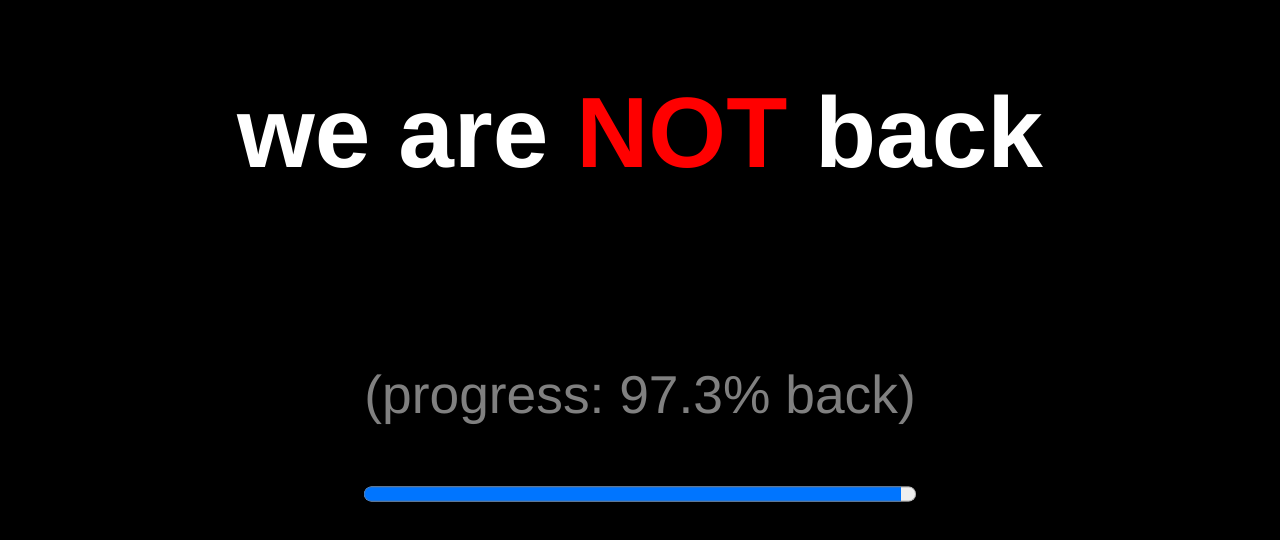
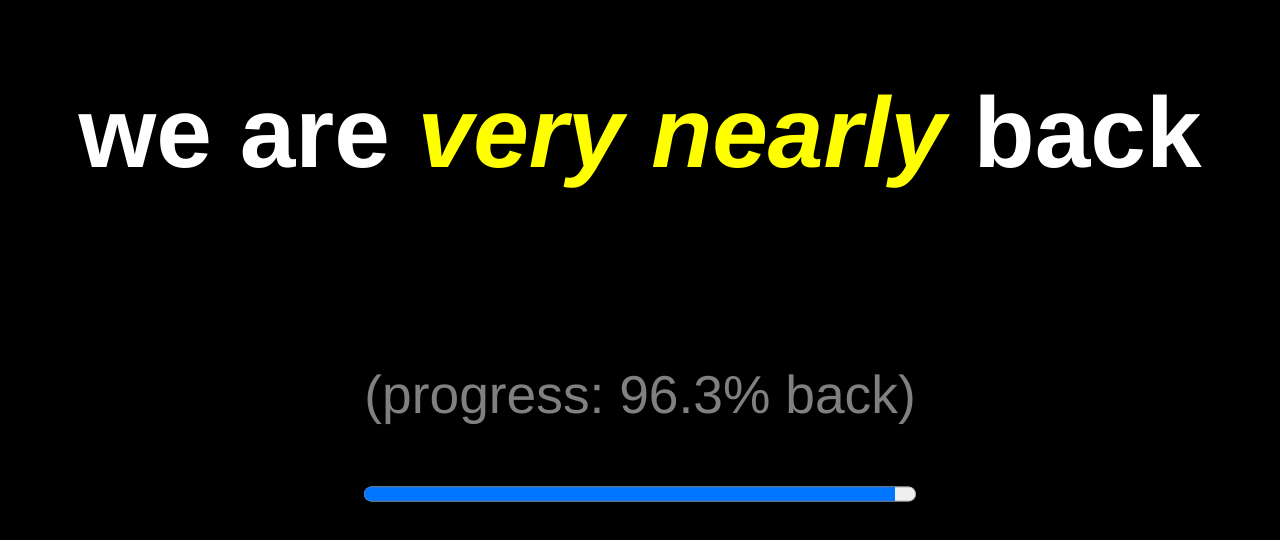
Before and after one commit to Lauriethefish/areweback, a plain HTML site: page index.html in a window 1280 px wide. Drawn offline with Linux system fonts and the light colour scheme.

Commit message:
update backness

```diff
--- a/index.css
+++ b/index.css
@@ -32,3 +32,8 @@ body {
 .red {
     color: red;
 }
+
+.nearly {
+    font-style: italic;
+    color: yellow;
+}
--- a/index.html
+++ b/index.html
@@ -20,6 +20,7 @@
     <script>
         let dateWhenLeft = new Date(2024, 11, 8);
         let dateWhenBack = new Date(2025, 0, 18);
+        dateWhenBack.setHours(10, 0, 0);
         let dateWhenGoneAgain = new Date(2025, 2, 24);
 
         let date = new Date();
@@ -29,7 +30,7 @@
         }
 
         if(date < dateWhenBack) {
-            msg = "we are <span class=\"red\">NOT</span> back";
+            msg = "we are <span class=\"nearly\">very nearly</span> back";
 
             let percentageBack = (date - dateWhenLeft) / (dateWhenBack - dateWhenLeft);
             let progress = document.getElementById("prog");
```
